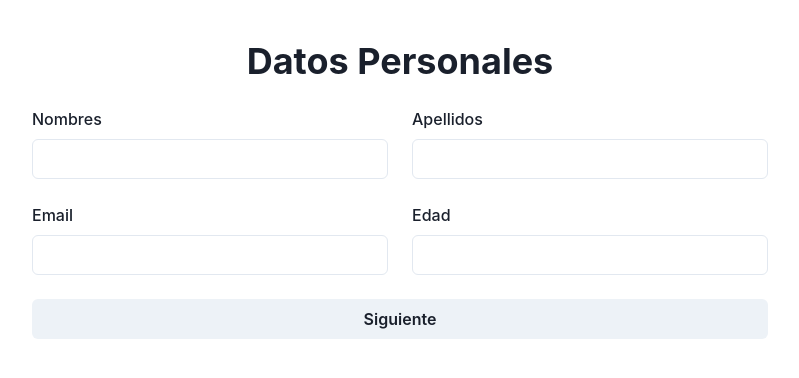
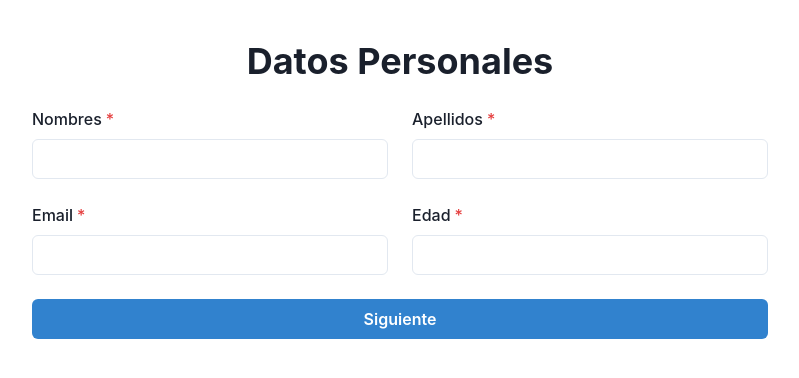
Before and after one commit to CamiloVargas123/one-consultans-test, a React (Vite) app: page / in a window 1280 px wide. Shown: the top 378 px of the page, without its empty margins (240-1039 px from the left). Built offline with nearby package versions, Linux system fonts and the light colour scheme.

Commit message:
configure compoent for only view

```diff
--- a/src/pages/DataAcademy/DataAcademyForm.tsx
+++ b/src/pages/DataAcademy/DataAcademyForm.tsx
@@ -1,18 +1,20 @@
 import { Alert, AlertDescription, AlertIcon, AlertTitle, Box, Button, Container, FormControl, FormErrorMessage, FormLabel, Grid, GridItem, Heading, Input, Select } from '@chakra-ui/react'
 import { Dispatch, SetStateAction, useEffect, useState } from 'react'
 import { useForm } from 'react-hook-form'
-import { useDispatch } from 'react-redux'
+import { useDispatch, useSelector } from 'react-redux'
 import { DataAcademy } from 'src/models/dataAcademic.type'
-import { saveAcademyData } from 'src/redux/slices/academyData'
+import { saveAcademyData, selectAcademyData } from 'src/redux/slices/academyData'
 
 interface Props {
   setStep?: Dispatch<SetStateAction<number>>
   isRead?: boolean
 }
+
 export default function DataAcademyForm({ setStep, isRead }: Props) {
   const { register, handleSubmit, formState: { errors }, setValue } = useForm<DataAcademy>()
   const [onError, setOnError] = useState(false)
   const [selectedEducation, setSelectedEducation] = useState<string>()
+  const academyData = useSelector(selectAcademyData)
   const dispatch = useDispatch()
 
   async function onSubmit(data: DataAcademy) {
@@ -40,9 +42,9 @@ export default function DataAcademyForm({ setStep, isRead }: Props) {
           </GridItem>
 
           <GridItem>
-            <FormControl isInvalid={errors.hasOwnProperty('levelStudy')} >
+            <FormControl isRequired isInvalid={errors.hasOwnProperty('levelStudy')} >
               <FormLabel>Nivel de estudio</FormLabel>
-              <Select placeholder='Seleccionar nivel de educación' {...register("levelStudy", {
+              <Select placeholder='Seleccionar nivel de educación' defaultValue={academyData.levelStudy} disabled={isRead} {...register("levelStudy", {
                 required: "Campo requerido",
                 onChange: (e) => setSelectedEducation(e.target.value)
               })}>
@@ -57,9 +59,9 @@ export default function DataAcademyForm({ setStep, isRead }: Props) {
           {
             selectedEducation && selectedEducation !== 'Básica' &&
             <GridItem>
-              <FormControl isInvalid={errors.hasOwnProperty('title')} >
+              <FormControl isRequired isInvalid={errors.hasOwnProperty('title')} >
                 <FormLabel>Título obtenido</FormLabel>
-                <Input {...register("title", {
+                <Input defaultValue={academyData.title} disabled={isRead} {...register("title", {
                   required: "Campo requerido"
                 })} />
                 {errors.hasOwnProperty('title') && <FormErrorMessage textAlign="end" color={"red.500"}>{errors.title?.message}</FormErrorMessage>}
@@ -70,7 +72,7 @@ export default function DataAcademyForm({ setStep, isRead }: Props) {
           <GridItem>
             <FormControl isInvalid={errors.hasOwnProperty('otherStudy')} >
               <FormLabel>Otros estudios realizados</FormLabel>
-              <Input {...register("otherStudy")} />
+              <Input defaultValue={academyData.otherStudy} disabled={isRead} {...register("otherStudy")} />
               {errors.hasOwnProperty('otherStudy') && <FormErrorMessage textAlign="end" color={"red.500"}>{errors.otherStudy?.message}</FormErrorMessage>}
             </FormControl>
           </GridItem>
@@ -78,17 +80,15 @@ export default function DataAcademyForm({ setStep, isRead }: Props) {
           <GridItem>
             <FormControl isInvalid={errors.hasOwnProperty('otherLanguage')}>
               <FormLabel>Otros idiomas que domina</FormLabel>
-              <Input {...register("otherLanguage", {
-                required: "Campo requerido"
-              })} />
+              <Input defaultValue={academyData.otherLanguage} disabled={isRead} {...register("otherLanguage")} />
               {errors.hasOwnProperty('otherLanguage') && <FormErrorMessage>{errors.otherLanguage?.message}</FormErrorMessage>}
             </FormControl>
           </GridItem>
 
           <GridItem>
-            <FormControl isInvalid={errors.hasOwnProperty('performance')}>
+            <FormControl isRequired isInvalid={errors.hasOwnProperty('performance')}>
               <FormLabel>Como fue su desempeño</FormLabel>
-              <Select placeholder='Seleccionar nivel de desempeño' {...register("performance", {
+              <Select placeholder='Seleccionar nivel de desempeño' defaultValue={academyData.performance} disabled={isRead} {...register("performance", {
                 required: "Campo requerido"
               })}>
                 <option value='Excelente'>Excelente</option>
@@ -104,7 +104,7 @@ export default function DataAcademyForm({ setStep, isRead }: Props) {
           {
             !isRead &&
             <GridItem colSpan={2} alignContent="end">
-              <Button type="submit" w="100%">Siguiente</Button>
+              <Button type="submit" w="100%" colorScheme={"blue"}>Siguiente</Button>
             </GridItem>
           }
 
--- a/src/pages/DataPersonal/DataPersonalForm.tsx
+++ b/src/pages/DataPersonal/DataPersonalForm.tsx
@@ -1,24 +1,25 @@
-import { Alert, AlertDescription, AlertIcon, AlertTitle, Box, Button, Container, FormControl, FormErrorMessage, FormLabel, Grid, GridItem, Heading, Input } from '@chakra-ui/react'
+import { Alert, AlertDescription, AlertIcon, AlertTitle, Box, Button, FormControl, FormErrorMessage, FormLabel, Grid, GridItem, Heading, Input } from '@chakra-ui/react'
 import { Dispatch, SetStateAction, useState } from 'react'
 import { useForm } from 'react-hook-form'
-import { useDispatch } from 'react-redux'
+import { useDispatch, useSelector } from 'react-redux'
 import { DataPersonal } from 'src/models/dataPersonal.type'
-import { savePersonalData } from 'src/redux/slices/personalData'
+import { savePersonalData, selectPersonalData } from 'src/redux/slices/personalData'
 
 interface Props {
-  setStep: Dispatch<SetStateAction<number>>
+  setStep?: Dispatch<SetStateAction<number>>
+  isRead?: boolean
 }
-export default function DataPersonalForm({ setStep }: Props) {
-
+export default function DataPersonalForm({ setStep, isRead }: Props) {
   const { register, handleSubmit, formState: { errors } } = useForm<DataPersonal>()
   const [onError, setOnError] = useState(false)
+  const personalData = useSelector(selectPersonalData)
   const dispatch = useDispatch()
 
   async function onSubmit(data: DataPersonal) {
     try {
       // save in database
       dispatch(savePersonalData(data))
-      setStep(e => e + 1)
+      if (setStep) setStep(e => e + 1)
     } catch (error) {
       console.error(error)
       setOnError(true)
@@ -26,7 +27,7 @@ export default function DataPersonalForm({ setStep }: Props) {
   }
 
   return (
-    <Box as="form" onSubmit={handleSubmit(onSubmit)}>
+    <Box as="form" onSubmit={handleSubmit(onSubmit)} w="100%">
 
       <Grid gridTemplateColumns={'repeat(2, 1fr'} gap={6}>
 
@@ -35,9 +36,9 @@ export default function DataPersonalForm({ setStep }: Props) {
         </GridItem>
 
         <GridItem>
-          <FormControl isInvalid={errors.hasOwnProperty('firtName')} >
+          <FormControl isRequired isInvalid={errors.hasOwnProperty('firtName')} >
             <FormLabel>Nombres</FormLabel>
-            <Input errorBorderColor='red' {...register("firtName", {
+            <Input disabled={isRead} defaultValue={personalData.firtName} {...register("firtName", {
               required: "Campo requerido"
             })} />
             {errors.hasOwnProperty('firtName') && <FormErrorMessage textAlign="end" color={"red.500"}>{errors.firtName?.message}</FormErrorMessage>}
@@ -45,9 +46,9 @@ export default function DataPersonalForm({ setStep }: Props) {
         </GridItem>
 
         <GridItem>
-          <FormControl isInvalid={errors.hasOwnProperty('lastName')} >
+          <FormControl isRequired isInvalid={errors.hasOwnProperty('lastName')} >
             <FormLabel>Apellidos</FormLabel>
-            <Input errorBorderColor='red' {...register("lastName", {
+            <Input defaultValue={personalData.lastName} disabled={isRead} {...register("lastName", {
               required: "Campo requerido"
             })} />
             {errors.hasOwnProperty('lastName') && <FormErrorMessage textAlign="end" color={"red.500"}>{errors.lastName?.message}</FormErrorMessage>}
@@ -55,9 +56,9 @@ export default function DataPersonalForm({ setStep }: Props) {
         </GridItem>
 
         <GridItem>
-          <FormControl isInvalid={errors.hasOwnProperty('email')}>
+          <FormControl isRequired isInvalid={errors.hasOwnProperty('email')}>
             <FormLabel>Email</FormLabel>
-            <Input type='email' {...register("email", {
+            <Input defaultValue={personalData.email} disabled={isRead} type='email' {...register("email", {
               required: "Campo requerido"
             })} />
             {errors.hasOwnProperty('email') && <FormErrorMessage>{errors.email?.message}</FormErrorMessage>}
@@ -65,9 +66,9 @@ export default function DataPersonalForm({ setStep }: Props) {
         </GridItem>
 
         <GridItem>
-          <FormControl isInvalid={errors.hasOwnProperty('age')}>
+          <FormControl isRequired isInvalid={errors.hasOwnProperty('age')}>
             <FormLabel>Edad</FormLabel>
-            <Input type='number' {...register("age", {
+            <Input defaultValue={personalData.age} disabled={isRead} type='number' {...register("age", {
               required: "Campo requerido",
               min: { value: 11, message: "Edad no valida" },
               max: { value: 99, message: "Edad fuera de rango" }
@@ -76,9 +77,12 @@ export default function DataPersonalForm({ setStep }: Props) {
           </FormControl>
         </GridItem>
 
-        <GridItem colSpan={2} alignContent="end">
-          <Button type="submit" w="100%">Siguiente</Button>
-        </GridItem>
+        {
+          !isRead &&
+          <GridItem colSpan={2} alignContent="end">
+            <Button type="submit" w="100%" colorScheme={"blue"}>Siguiente</Button>
+          </GridItem>
+        }
 
         {
           onError &&
```
